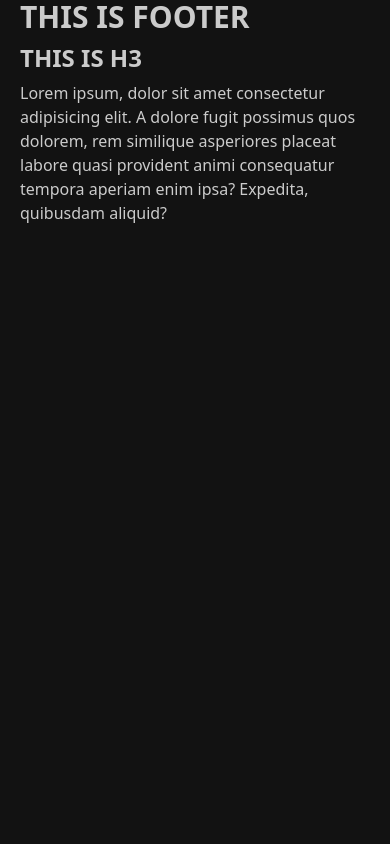
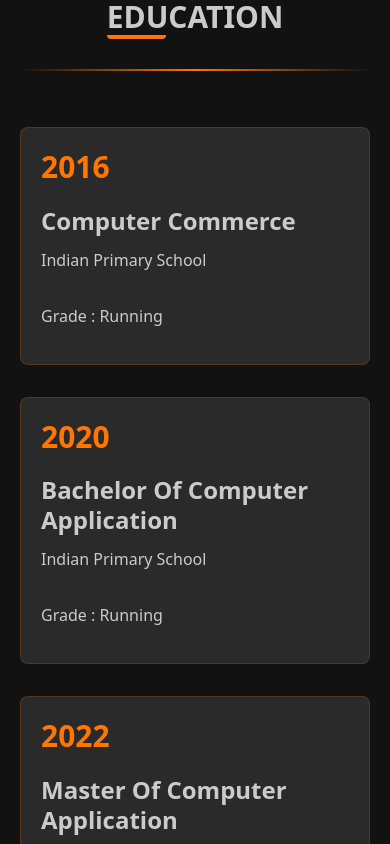
Before and after one commit to coderhem/next-projects, a Next.js app: page /home in a window 390 px wide. Shown: the part 6920-7764 px from the top of the page. Before the commit the page ends 7161 px from the top, so only its background shows below. Built offline with nearby package versions, Linux system fonts and the light colour scheme.

Commit message:
Education section added

```diff
--- /dev/null
+++ b/src/components/cards/education.js
@@ -0,0 +1,39 @@
+import React from 'react'
+
+const Education = (
+ {
+  year,
+  degreeName,
+  campusName,
+  achivedGrade
+ }
+
+) => {
+ return (
+  <>
+   {(year || degreeName || campusName || achivedGrade) &&
+    <div className="bg-white/10 p-5 rounded-lg border border-primary/20">
+     {year &&
+      <div className="text-primary mb-3">
+       <h2>{year}</h2>
+      </div>
+     }
+     {degreeName && campusName &&
+      <div div className="pt-2 [&_h3]:capitalize [&_h3]:mb-3">
+       <h3>{degreeName}</h3>
+       <p>{campusName}</p>
+      </div>
+     }
+
+     {achivedGrade &&
+      <div className="mt-8">
+       <p>{achivedGrade}</p>
+      </div>
+     }
+    </div >
+   }
+  </>
+ )
+}
+
+export default Education;
--- a/src/components/data/data.json
+++ b/src/components/data/data.json
@@ -65,5 +65,26 @@
       "ctaText": "Project Name Id",
       "descText": "Crafting unique brand identities including logo design, brand guidelines, and messaging to help your business stand out in the market."
     }
+  ],
+
+  "educationData" : [
+    {
+      "year" : "2016",
+      "degreeName" : "Computer Commerce",
+      "achivedGrade" : "Grade : Running",
+      "campusName" : "Indian Primary School"
+    },
+    {
+      "year" : "2020",
+      "degreeName" : "Bachelor of Computer Application",
+      "achivedGrade" : "Grade : Running",
+      "campusName" : "Indian Primary School"
+    },
+    {
+      "year" : "2022",
+      "degreeName" : "Master of Computer Application",
+      "achivedGrade" : "Grade : Running",
+      "campusName" : "Indian Primary School"
+    }
   ]
 }
--- a/src/pages/home/index.js
+++ b/src/pages/home/index.js
@@ -8,7 +8,8 @@ import jsonData from '@/components/data/data.json';
 import aboutFeature from "@/assets/images/banner-image.png"
 import ProgressLine from '@/components/progressBar/progressLine';
 import OurProjects from '@/components/cards/ourProjects';
-import Image from 'next/image';
+import Education from '@/components/cards/education';
+
 
 const Homepage = () => {
   return (
@@ -103,6 +104,31 @@ const Homepage = () => {
             </Row>
           </div>
         </section>
+        {/* Our Projects */}
+
+        <section id="education" className='pb-14 lg:pb-20 w-full'>
+          <div className="container">
+            <div className="mb-14 relative before:absolute before:bottom-0 before:left-0 before:right-0 before:bg-gradient-to-l before:from-transparent before:via-primary before:to-transparent before:z-[1] before:w-full before:h-[2px] pb-2">
+              <SectionTitle
+                titleText="Education"
+              />
+            </div>
+            <Row>
+              {jsonData.educationData.map((item, index) => {
+                return (
+                  <Col md={6} key={index} className='mb-8'>
+                    <Education
+                      year={item.year}
+                      degreeName={item.degreeName}
+                      campusName={item.campusName}
+                      achivedGrade={item.achivedGrade}
+                    />
+                  </Col>
+                )
+              })}
+            </Row>
+          </div>
+        </section>
 
 
       </RootLayout>
```
